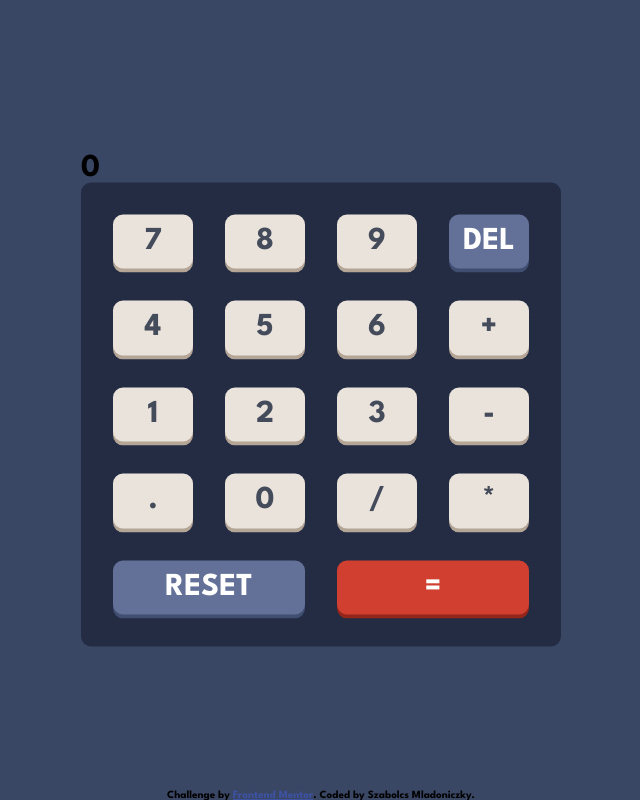
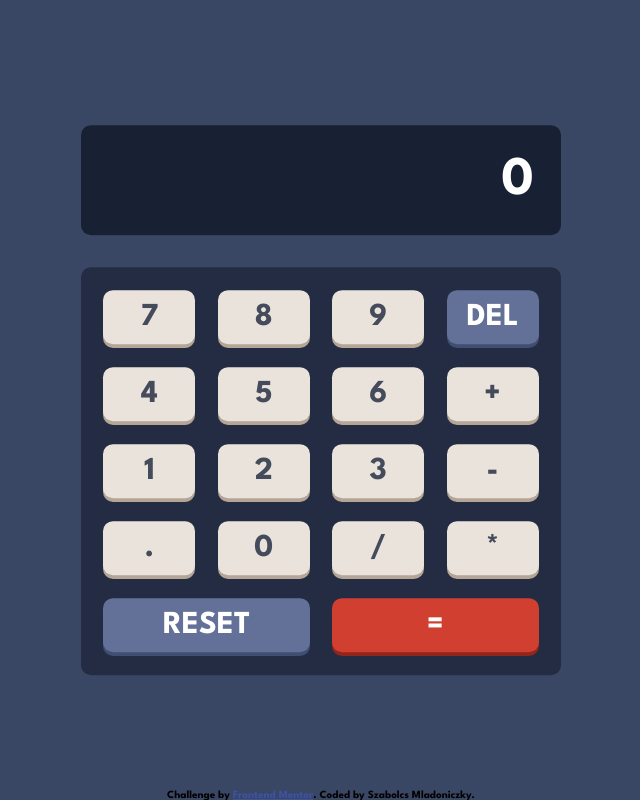
Before and after one commit to MladoniSzabi/CalculatorApp, a Next.js app: page / in a window 1280 px wide. Shown: the whole page, without its empty margins (319-959 px from the left). Built offline with nearby package versions, Linux system fonts and the light colour scheme.

Commit message:
changed the caluclator buttons to button elements and styled the screen.

```diff
--- a/components/Button.module.css
+++ b/components/Button.module.css
@@ -1,17 +1,19 @@
 .button {
     background-color: hsl(30, 25%, 89%);
+    display: inline;
     text-align: center;
     vertical-align: middle;
-    border-radius: 10px;
+    border-radius: var(--border-radius);
 
     color: hsl(221, 14%, 31%);
 
     width: 100%;
-    height: 1.7em;
-    line-height: 1.7em;
+    padding: 0.4em;
     margin: auto;
 
+    border: none;
     box-shadow: 0 0.12em hsl(28, 16%, 65%);
+    font: inherit;
 }
 
 .button.control {
--- a/components/Button.tsx
+++ b/components/Button.tsx
@@ -7,5 +7,5 @@ export default function Button({ rows, onPressed, text, type }) {
     if (type in style) {
         className += " " + style[type]
     }
-    return <div className={className} style={{ gridColumn: "span " + String(rows) }} onClick={() => onPressed(text)}>{text}</div>
+    return <button className={className} style={{ gridColumn: "span " + String(rows) }} onClick={() => onPressed(text)}>{text}</button>
 }
--- a/components/Calculator.module.css
+++ b/components/Calculator.module.css
@@ -3,12 +3,12 @@
     display: grid;
     grid-template-columns: 1fr 1fr 1fr 1fr;
     grid-template-rows: 1fr 1fr 1fr 1fr 1fr;
-    gap: 1em;
+    gap: 0.7em;
 
     background-color: hsl(223, 31%, 20%);
-    padding: 1em;
+    padding: 0.7em;
 
-    border-radius: 10px;
+    border-radius: var(--border-radius);
 }
 
 #calculator-container {
@@ -18,4 +18,6 @@
     transform: translate(-50%, -50%);
     width: 90%;
     max-width: 15em;
+    display: grid;
+    gap: 1em;
 }
--- /dev/null
+++ b/components/Screen.module.css
@@ -0,0 +1,13 @@
+.screen {
+    background-color: hsl(224, 36%, 15%);
+    padding: 0.5em;
+    text-align: right;
+    color: white;
+    border-radius: var(--border-radius);
+    font-size: 1.7rem;
+    line-height: 1em;
+}
+
+.screen span {
+    vertical-align: middle;
+}
--- a/components/Screen.tsx
+++ b/components/Screen.tsx
@@ -1,5 +1,7 @@
 import * as React from 'react'
 
+import styles from './Screen.module.css'
+
 export default function Screen({ text }) {
-    return <div>{text}</div>
+    return <div className={styles.screen}><span>{text}</span></div>
 }
--- a/pages/style.css
+++ b/pages/style.css
@@ -1,3 +1,9 @@
+:root {
+    --border-radius: 10px;
+    font-size: 32px;
+    font-family: 'League Spartan';
+}
+
 html,
 body {
     min-height: 100%;
@@ -6,8 +12,6 @@ body {
 }
 
 body {
-    font-size: 32px;
-    font-family: 'League Spartan';
     background-color: hsl(222, 26%, 31%);
 }
 
```
